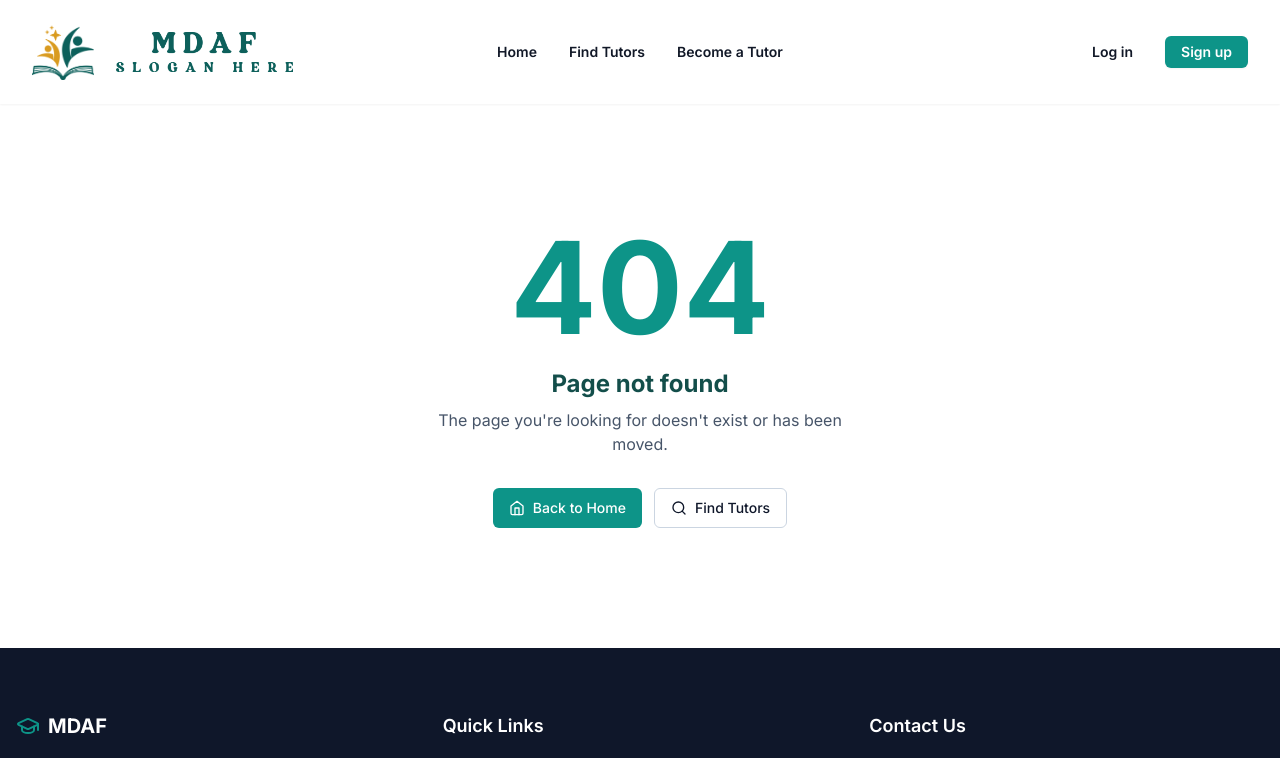
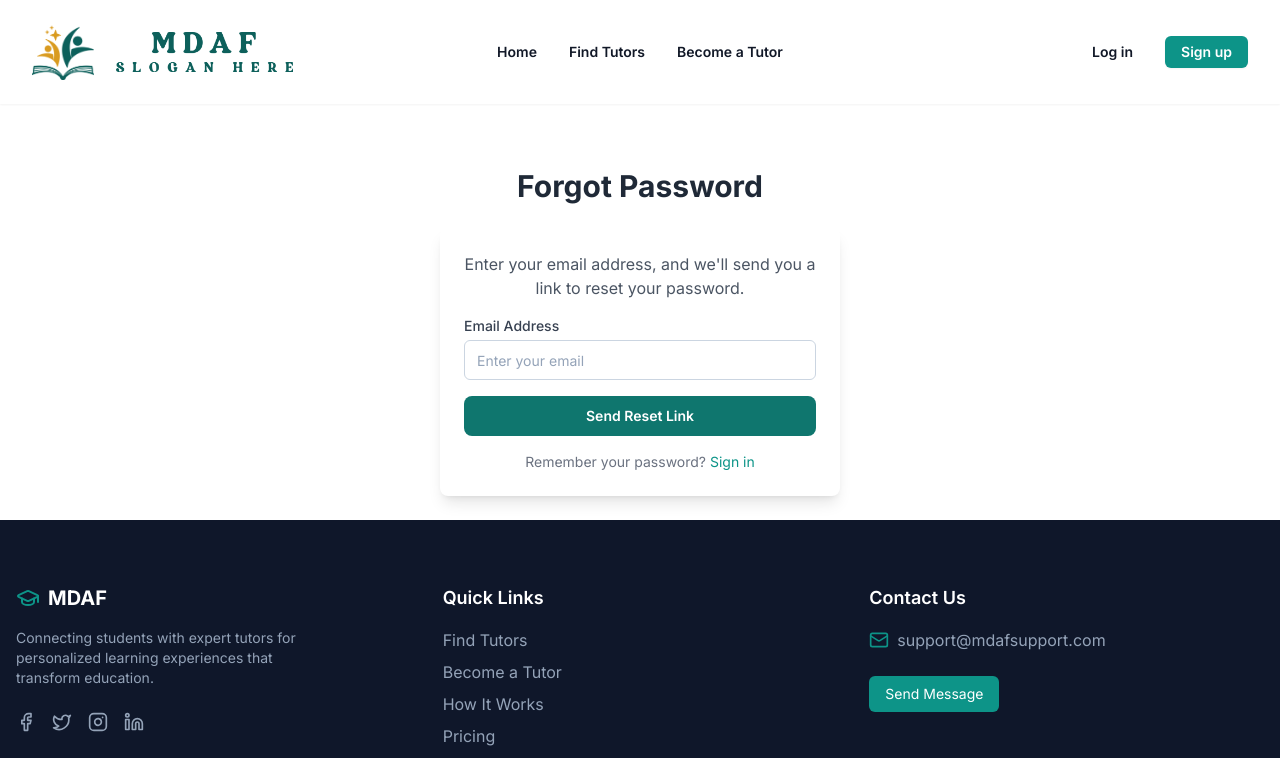
Before and after one commit to MickeyDagm/MDAFOnlineTutor, a React (Vite) app in the folder frontend/: page /forgotPassword in a window 1280 px wide. Shown: the top 758 px of the page. Built offline with nearby package versions, Linux system fonts and the light colour scheme.

Commit message:
forgot-password

```diff
--- a/frontend/src/App.jsx
+++ b/frontend/src/App.jsx
@@ -26,6 +26,7 @@ import DashboardRedirect from './pages/DashboardRedirect';
 import { checkAuth } from './features/auth/authSlice';
 import { useEffect, useState } from 'react';
 import SignupPaymentPage from './pages/SignupPaymentPage';
+import ForgotPasswordPage from './pages/ForgotPassword';
 
 const ProtectedRoute = ({ allowedRoles, reverse = false }) => {
   const dispatch = useDispatch();
@@ -81,6 +82,7 @@ function App() {
                 <Route path="/login" element={<LoginPage />} />
                 <Route path="/signup" element={<SignupPage />} />
                 <Route path="/signup-payment" element={<SignupPaymentPage />} />
+                <Route path="/forgotPassword" element={<ForgotPasswordPage />} />
               </Route>
 
               {/* Protected routes (require auth) */}
--- a/frontend/src/components/auth/LoginForm.jsx
+++ b/frontend/src/components/auth/LoginForm.jsx
@@ -81,7 +81,7 @@ export const LoginForm = () => {
           </div>
 
           <div className="text-sm">
-            <Link to="/forgot-password" className="font-medium text-teal-600 hover:text-primary-500">
+            <Link to="/forgotPassword" className="font-medium text-teal-600 hover:text-primary-500">
               Forgot your password?
             </Link>
           </div>
--- a/frontend/src/features/auth/authSlice.js
+++ b/frontend/src/features/auth/authSlice.js
@@ -111,5 +111,16 @@ export const checkAuth = createAsyncThunk('auth/checkAuth', async (_, { getState
   }
 });
 
+export const sendPasswordResetEmail = createAsyncThunk(
+  'auth/sendPasswordResetEmail',
+  async ({ email }, { rejectWithValue }) => {
+    try {
+      const response = await api.post('/auth/reset-password', { email });
+      return response.data;
+    } catch (err) {
+      return rejectWithValue(err.response?.data?.message || 'An error occurred');
+    }
+  }
+);
 export const { logout } = authSlice.actions;
 export default authSlice.reducer;
--- /dev/null
+++ b/frontend/src/pages/ForgotPassword.jsx
@@ -0,0 +1,81 @@
+import React, { useState } from 'react';
+import { useNavigate } from 'react-router-dom';
+import { useDispatch } from 'react-redux';
+import { sendPasswordResetEmail } from '../features/auth/authSlice';
+import { Input } from '../components/ui/Input';
+import Button from '../components/ui/Button';
+
+const ForgotPasswordPage = () => {
+  const navigate = useNavigate();
+  const dispatch = useDispatch();
+  const [email, setEmail] = useState('');
+  const [error, setError] = useState('');
+  const [success, setSuccess] = useState('');
+  const [loading, setLoading] = useState(false);
+
+  const handleSubmit = async (e) => {
+    e.preventDefault();
+    setError('');
+    setSuccess('');
+    setLoading(true);
+
+    try {
+      const result = await dispatch(sendPasswordResetEmail({ email })).unwrap();
+      setSuccess('A password reset link has been sent to your email. Please check your inbox.');
+      setTimeout(() => navigate('/login'), 3000); // Redirect to login after 3 seconds
+    } catch (err) {
+      setError(err.message || 'Failed to send reset email. Please try again.');
+    } finally {
+      setLoading(false);
+    }
+  };
+
+  return (
+    <div className="max-w-md mx-auto p-6 mt-10">
+      <h1 className="text-3xl font-bold text-center text-gray-800 mb-6">Forgot Password</h1>
+      <div className="bg-white shadow-lg rounded-lg p-6 space-y-4">
+        <p className="text-center text-gray-600">
+          Enter your email address, and we'll send you a link to reset your password.
+        </p>
+
+        <form onSubmit={handleSubmit} className="space-y-4">
+          <div>
+            <label className="block text-sm font-medium text-gray-700 mb-1">Email Address</label>
+            <Input
+              type="email"
+              value={email}
+              onChange={(e) => setEmail(e.target.value)}
+              placeholder="Enter your email"
+              required
+              className="w-full"
+            />
+          </div>
+
+          {error && (
+            <div className="p-3 text-sm text-red-500 bg-red-50 rounded-md">{error}</div>
+          )}
+          {success && (
+            <div className="p-3 text-sm text-green-500 bg-green-50 rounded-md">{success}</div>
+          )}
+
+          <Button
+            type="submit"
+            disabled={loading}
+            className="w-full py-2 px-4 bg-teal-700 hover:bg-teal-800 text-white font-semibold rounded-lg transition disabled:opacity-50"
+          >
+            {loading ? 'Sending...' : 'Send Reset Link'}
+          </Button>
+        </form>
+
+        <p className="text-center text-sm text-gray-500 mt-4">
+          Remember your password?{' '}
+          <a href="/login" className="text-teal-600 hover:underline">
+            Sign in
+          </a>
+        </p>
+      </div>
+    </div>
+  );
+};
+
+export default ForgotPasswordPage;
```
